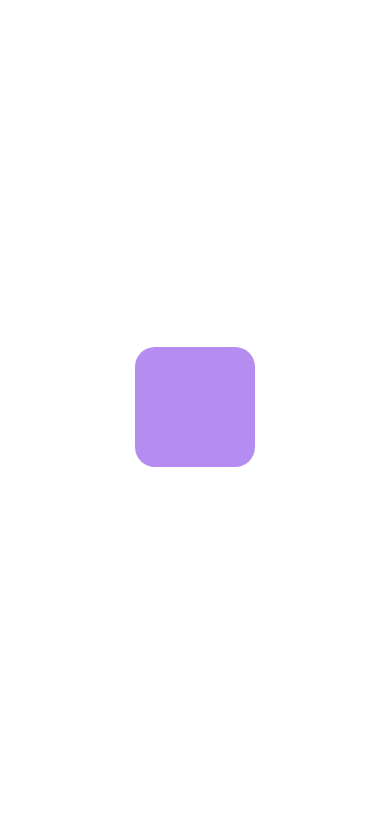
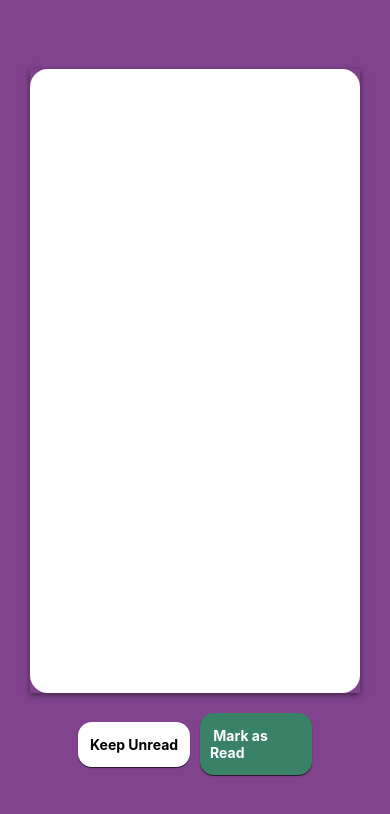
Before and after one commit to gupta-ji6/react-native-slack-catch-up, a React Native app: screen / in a window 390 px wide. Shown: the top 814 px of the page. Built offline with nearby package versions, Linux system fonts and the light colour scheme.

Commit message:
feat: add basic pan gesture for a card

```diff
--- a/App.tsx
+++ b/App.tsx
@@ -1,57 +1,116 @@
+import 'react-native-gesture-handler';
 import Animated, {
   useSharedValue,
-  withTiming,
   useAnimatedStyle,
+  useDerivedValue,
+  interpolate,
+  withSpring,
 } from 'react-native-reanimated';
-import { View, StyleSheet } from 'react-native';
+import { View, StyleSheet, Dimensions } from 'react-native';
 import {
   GestureHandlerRootView,
   GestureDetector,
   Gesture,
 } from 'react-native-gesture-handler';
+import { SafeAreaProvider } from 'react-native-safe-area-context';
+import Button from './components/Button';
 
-const END_POSITION = 200;
+const threads = [
+  {
+    id: 1,
+    uri: 'https://picsum.photos/200/300?random=1"',
+    backgroundColor: 'white',
+  },
+  {
+    id: 2,
+    uri: 'https://picsum.photos/200/300?random=2"',
+    backgroundColor: 'red',
+  },
+  {
+    id: 3,
+    uri: 'https://picsum.photos/200/300?random=3"',
+    backgroundColor: 'pink',
+  },
+  {
+    id: 4,
+    uri: 'https://picsum.photos/200/300?random=4"',
+    backgroundColor: 'green',
+  },
+  {
+    id: 5,
+    uri: 'https://picsum.photos/200/300?random=5"',
+    backgroundColor: 'blue',
+  },
+];
+
+const { width: windowWidth, height: windowHeight } = Dimensions.get('window');
 
 const CatchUp = () => {
-  const onLeft = useSharedValue(true);
-  const position = useSharedValue(0);
+  const translateX = useSharedValue(0);
+  const scale = useSharedValue(1);
+  const rotate = useDerivedValue(
+    () => interpolate(translateX.value, [0, windowWidth * 2], [0, 60]) + 'deg'
+  );
 
   const panGesture = Gesture.Pan()
-    .onUpdate((e) => {
-      if (onLeft.value) {
-        position.value = e.translationX;
-      } else {
-        position.value = END_POSITION + e.translationX;
-      }
+    .onTouchesDown(() => {
+      scale.value = withSpring(0.98);
     })
-    .onEnd((e) => {
-      if (position.value > END_POSITION / 2) {
-        position.value = withTiming(END_POSITION, { duration: 100 });
-        onLeft.value = false;
-      } else {
-        position.value = withTiming(0, { duration: 100 });
-        onLeft.value = true;
-      }
+    .onTouchesUp(() => {
+      scale.value = withSpring(1);
+    })
+    .onStart((event) => {
+      event.absoluteX = translateX.value;
+    })
+    .onChange((e) => {
+      translateX.value = e.changeX + translateX.value;
     });
 
-  const animatedStyle = useAnimatedStyle(() => ({
-    transform: [{ translateX: position.value }],
-  }));
+  const cardStyle = useAnimatedStyle(() => {
+    return {
+      transform: [
+        { translateX: translateX.value },
+        { rotate: rotate.value },
+        { scale: scale.value },
+      ],
+    };
+  });
 
   return (
     <GestureHandlerRootView style={{ flex: 1 }}>
+      <SafeAreaProvider style={{ flex: 1 }}>
+        <View style={styles.container}>
+          <GestureDetector gesture={panGesture}>
+            <Animated.View style={[styles.card, cardStyle]}>
               <View
                 style={{
-          flex: 1,
+                  width: '100%',
+                  height: '100%',
+                  backgroundColor: threads[0].backgroundColor,
+                  borderTopLeftRadius: 18,
+                  borderTopRightRadius: 18,
+                  borderBottomLeftRadius: 18,
+                  borderBottomRightRadius: 18,
+                }}
+              />
+            </Animated.View>
+          </GestureDetector>
+
+          <View
+            style={{
+              flexDirection: 'row',
+              justifyContent: 'space-between',
               alignItems: 'center',
-          justifyContent: 'center',
-          flexDirection: 'column',
+              paddingTop: 20,
+              paddingHorizontal: 20,
+              columnGap: 10,
             }}
           >
-        <GestureDetector gesture={panGesture}>
-          <Animated.View style={[styles.box, animatedStyle]}></Animated.View>
-        </GestureDetector>
+            <Button title='Keep Unread' variant='secondary' />
+            <Button title=' Mark as Read' variant='primary' />
           </View>
+        </View>
+      </SafeAreaProvider>
     </GestureHandlerRootView>
   );
 };
@@ -59,11 +118,23 @@ const CatchUp = () => {
 export default CatchUp;
 
 const styles = StyleSheet.create({
-  box: {
-    height: 120,
-    width: 120,
-    backgroundColor: '#b58df1',
-    borderRadius: 20,
-    marginBottom: 30,
+  container: {
+    flex: 1,
+    alignItems: 'center',
+    justifyContent: 'center',
+    backgroundColor: '#81438E',
+    padding: 10,
+  },
+  card: {
+    height: windowHeight - 220,
+    width: windowWidth - 60,
+    elevation: 5,
+    shadowColor: 'rgba(0, 0, 0, 1)',
+    shadowOffset: {
+      width: 0,
+      height: 2,
+    },
+    shadowOpacity: 0.5,
+    shadowRadius: 6,
   },
 });
--- /dev/null
+++ b/components/Button.tsx
@@ -0,0 +1,76 @@
+import { GestureResponderEvent, Pressable, StyleSheet } from 'react-native';
+import Animated, {
+  useAnimatedStyle,
+  useSharedValue,
+  withSpring,
+} from 'react-native-reanimated';
+
+import { Text } from 'react-native';
+import React from 'react';
+
+interface Props {
+  title: string;
+  variant?: 'primary' | 'secondary';
+  onPress?:
+    | ((event: GestureResponderEvent) => void)
+    | Animated.SharedValue<(event: GestureResponderEvent) => void>;
+}
+
+const AnimatedPressable = Animated.createAnimatedComponent(Pressable);
+
+const Button: React.FC<Props> = ({ title, variant = 'primary', onPress }) => {
+  const buttonScale = useSharedValue(1);
+
+  const buttonStyles = useAnimatedStyle(() => {
+    return {
+      transform: [{ scale: buttonScale.value }],
+    };
+  });
+
+  return (
+    <AnimatedPressable
+      style={[
+        styles.button,
+        { backgroundColor: variant === 'primary' ? '#398268' : '#fff' },
+        buttonStyles,
+      ]}
+      onPressIn={() => (buttonScale.value = withSpring(0.94))}
+      onPressOut={() => (buttonScale.value = withSpring(1))}
+      onPress={onPress}
+    >
+      <Text
+        style={{
+          fontWeight: 'bold',
+          color: variant === 'primary' ? 'white' : 'black',
+        }}
+      >
+        {title}
+      </Text>
+    </AnimatedPressable>
+  );
+};
+
+export default Button;
+
+const styles = StyleSheet.create({
+  button: {
+    paddingHorizontal: 10,
+    paddingVertical: 14,
+    borderCurve: 'continuous',
+    borderTopLeftRadius: 14,
+    borderTopRightRadius: 14,
+    borderBottomLeftRadius: 14,
+    borderBottomRightRadius: 14,
+    flex: 1 / 2,
+    justifyContent: 'center',
+    alignItems: 'center',
+    elevation: 1,
+    shadowColor: 'rgba(0, 0, 0, 1)',
+    shadowOffset: {
+      width: 0,
+      height: 1,
+    },
+    shadowOpacity: 0.7,
+    shadowRadius: 1,
+  },
+});
--- a/package.json
+++ b/package.json
@@ -9,7 +9,8 @@
     "react-native-web": "~0.19.6",
     "typescript": "^5.1.3",
     "@types/react": "~18.2.14",
-    "react-native-gesture-handler": "~2.12.0"
+    "react-native-gesture-handler": "~2.12.0",
+    "react-native-safe-area-context": "4.6.3"
   },
   "devDependencies": {
     "@babel/core": "^7.19.3"
```
Also changed, not shown: 1 other file (tests, documents, lock files or other folders). Lines whose indentation alone changed are shown as unchanged.
